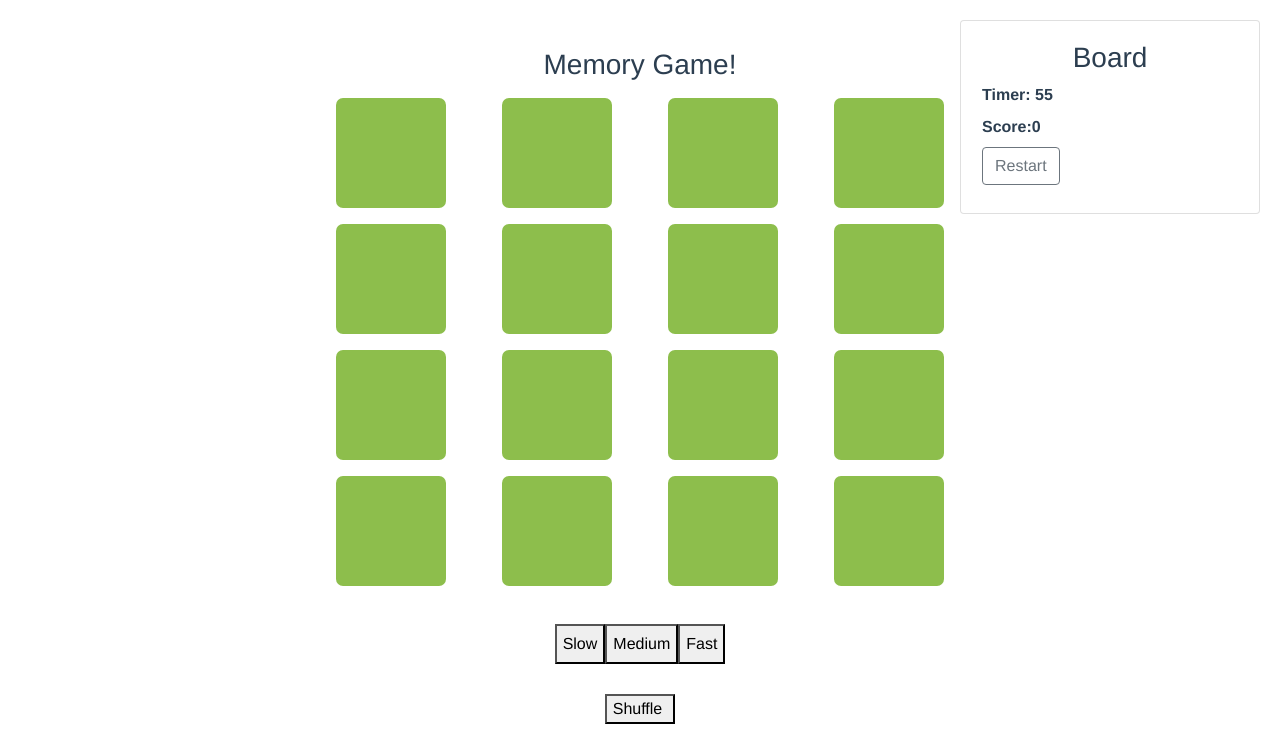
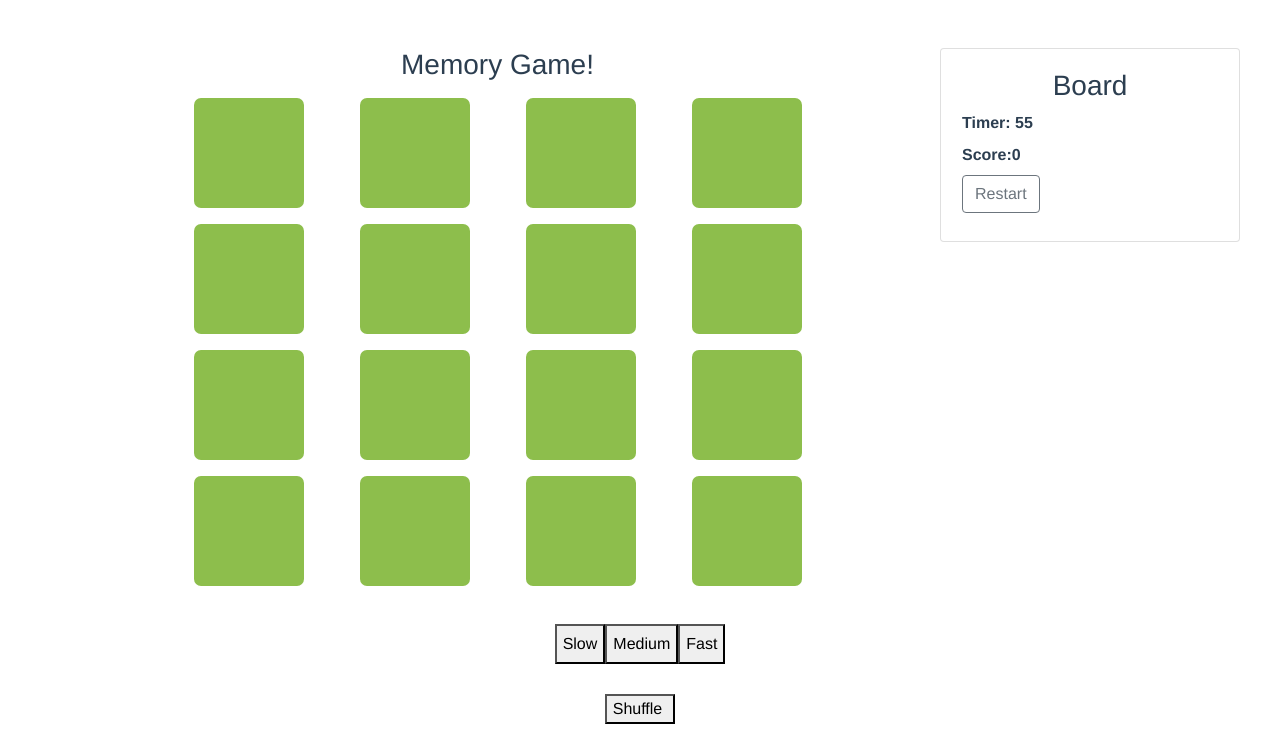
Before and after one commit to jablue-12/memory-game, a Vue app: page / in a window 1280 px wide. Shown: the top 752 px of the page. Built offline with nearby package versions, Linux system fonts and the light colour scheme.

Commit message:
Fixed css for the board

```diff
--- a/src/components/NumberCards.vue
+++ b/src/components/NumberCards.vue
@@ -8,15 +8,13 @@
       @close-modal="closeModal"
       @play-again="playAgain"/>
 
-    <ScoreBoard
-      :time="countDown"
-      :score="score"
-      @restart-game="restartGame"/>
-
     <!-- triggers the modal -->
     {{ (countDown === 0 || hasPlayerWon) && !isGameOver ? showModal() : null}}
 
     <b-container>
+      <b-row>
+        <b-col>
+
           <b-row align-h="center"><h3>Memory Game!</h3></b-row>
 
           <b-row
@@ -28,10 +26,24 @@
             </b-col>
 
           </b-row>
+        </b-col>
+
+        <b-col cols="3" class="mr-0 pr-0">
+          <ScoreBoard
+            :time="countDown"
+            :score="score"
+            @restart-game="restartGame"/>
+        </b-col>
+
+      </b-row>
+
+
 
       <b-row>
         <TestShuffleCards/>
       </b-row>
+
+
 
 
     </b-container>
--- a/src/components/ScoreBoard.vue
+++ b/src/components/ScoreBoard.vue
@@ -36,9 +36,6 @@ export default {
     .score-board{
         width: 300px;
         height: auto;
-        position:absolute;
-        top:20px;
-        right: 20px;
     }
 
 </style>
```
Lines whose indentation alone changed are shown as unchanged.
